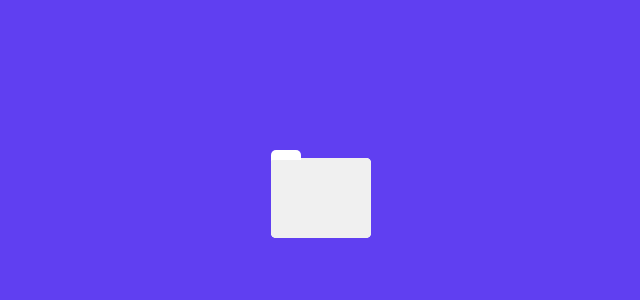
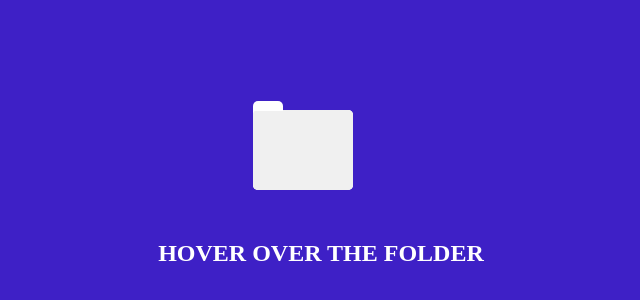
Before and after one commit to clint-2000/animation-folder, a plain HTML site: page index.html in a window 1280 px wide. Shown: the part 202-502 px from the top of the page, without its empty margins (319-959 px from the left). Drawn offline with Linux system fonts and the light colour scheme.

Commit message:
text added

```diff
--- a/index.html
+++ b/index.html
@@ -8,6 +8,7 @@
     <title>Folder Animation</title>
   </head>
   <body>
+    <div class="background">
       <div class="folder">
         <div class="folder__back">
           <div class="paper"></div>
@@ -17,5 +18,7 @@
           <div class="folder__front right"></div>
         </div>
       </div>
+      <h2>Hover over the folder</h2>
+    </div>
   </body>
 </html>
--- a/style.css
+++ b/style.css
@@ -3,7 +3,7 @@ body {
   padding: 0;
   width: 100%;
   height: 100vh;
-  background: #3e17eed2;
+  background: #3718c4f6;
   display: flex;
   justify-content: center;
   align-items: center;
@@ -11,6 +11,13 @@ body {
 
 .folder {
   transition: all 0.2s ease-in;
+  padding-left: 95px;
+}
+.background h2 {
+  color: #ffffff;
+  margin-top: 50px;
+
+  text-transform: uppercase;
 }
 .folder__back {
   position: relative;
```
Lines whose indentation alone changed are shown as unchanged.
